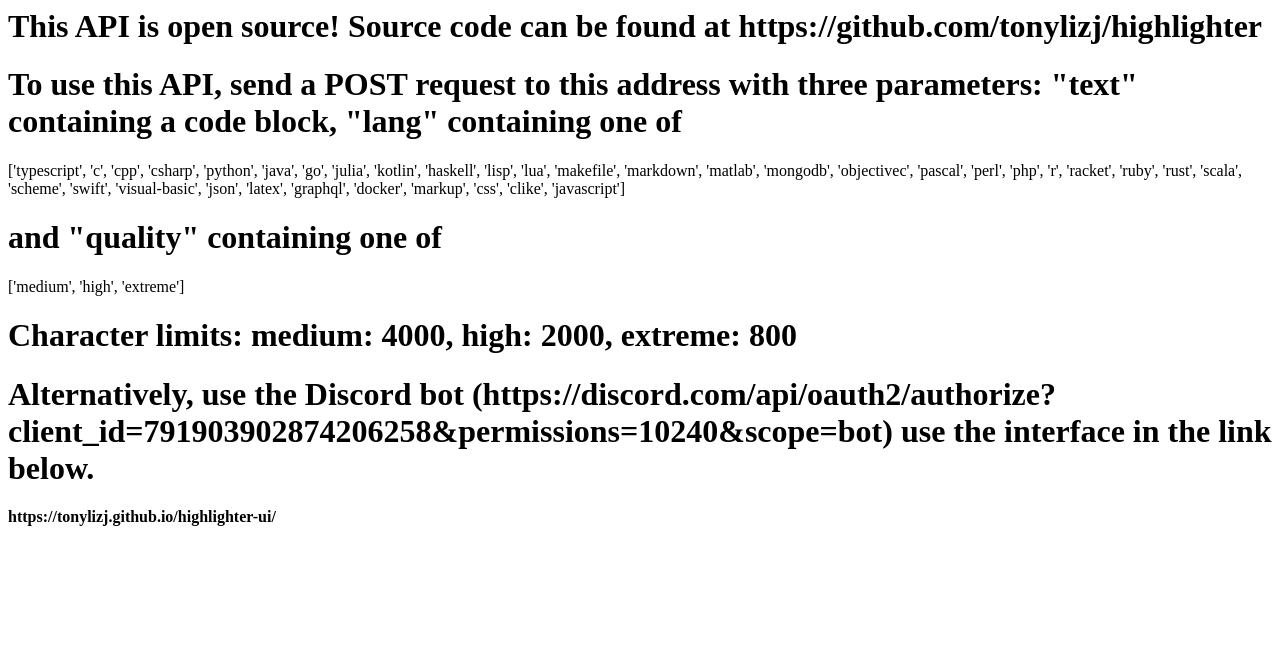
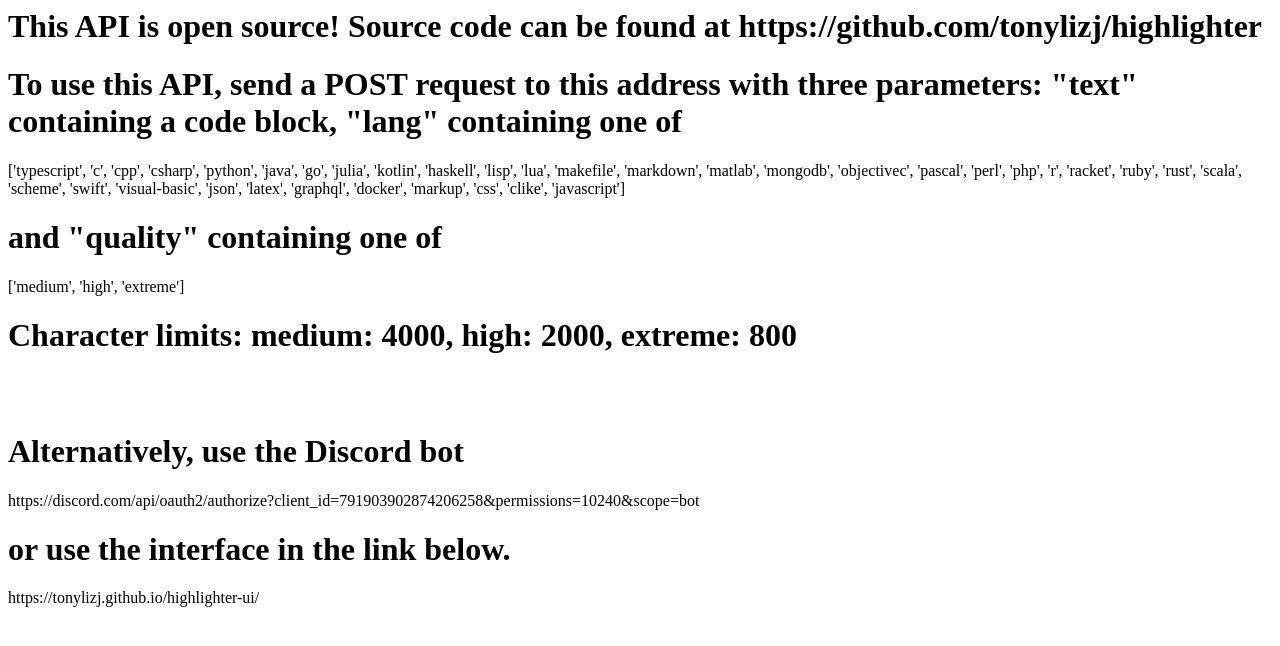
Before and after one commit to tonylizj/highlighter, a website: page highlighter-api/html/sendPost.html in a window 1280 px wide. Drawn offline with Linux system fonts and the light colour scheme.

Commit message:
better font sizing

```diff
--- a/highlighter-api/html/sendPost.html
+++ b/highlighter-api/html/sendPost.html
@@ -21,10 +21,14 @@
     <h1>
         Character limits: medium: 4000, high: 2000, extreme: 800
     </h1>
+    <br>
+    <br>
     <h1>
-        Alternatively, use the Discord bot (https://discord.com/api/oauth2/authorize?client_id=791903902874206258&permissions=10240&scope=bot) use the interface in the link below.
+        Alternatively, use the Discord bot
     </h1>
-    <h4>https://tonylizj.github.io/highlighter-ui/</h4>
+    <p>https://discord.com/api/oauth2/authorize?client_id=791903902874206258&permissions=10240&scope=bot</p>
+    <h1>or use the interface in the link below.</h1>
+    <p>https://tonylizj.github.io/highlighter-ui/</p>
 
 </body>
 
```
